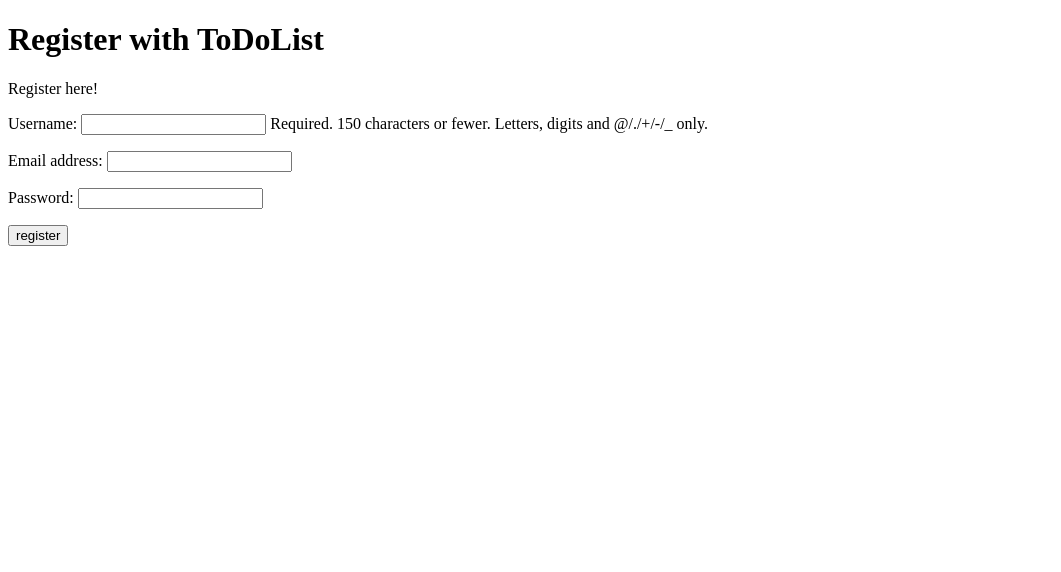
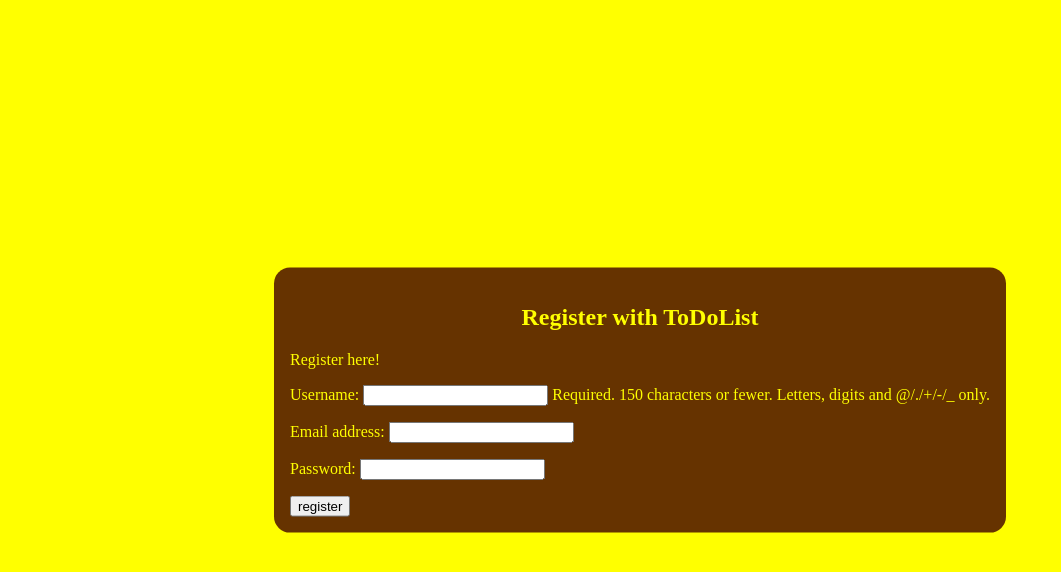
Before and after one commit to arifsundrani/Project1, a Django app: page /register/ in a window 1280 px wide. Shown: the top 572 px of the page, without its empty margins (0-1061 px from the left). Run offline with Django 3.2, Linux system fonts and the light colour scheme.

Commit message:
Style changes

```diff
--- a/ToDoList/List/templates/List/list.html
+++ b/ToDoList/List/templates/List/list.html
@@ -11,11 +11,9 @@
 </form>
 {% if todo_list %}
     <ul>
-<<<<<<< HEAD
+
     {% for t in todo_list %}
-=======
-    {% for t in todo_list %}
->>>>>>> FETCH_HEAD
+
     <form action='' method="POST">
     {% csrf_token %}
       <li>{{ t.task_text }}
--- a/ToDoList/List/templates/List/register.html
+++ b/ToDoList/List/templates/List/register.html
@@ -3,7 +3,9 @@
 	<head>
 		<title>ToDoList</title>
 	</head>
-{% if user.is_authenticated %}
+
+	<section>
+	{% if user.is_authenticated %}
 	You seem to be logged in already!
 	<a href="/">Click here to go to the homepage!</a>
 	<form action="/logout/" method="POST">
@@ -11,8 +13,7 @@
 		{% csrf_token %}
 		<input type="submit" value="logout" name="logout"/>
 	</form>
-{% else %}
-	<body>
+	{% else %}
 		<h1>Register with ToDoList</h1>
 
 		{% if registered %}
@@ -28,6 +29,25 @@
 			<input type="submit" name ="submit" value="register" />
 			</form>
 		{% endif %}
-	</body>
-{% endif %}
+	{% endif %}
+	</section>
+
+
+	<style>
+	h1 { text-align: center;}
+		body {
+        background: yellow }
+    section {
+        background: #663300;
+        color: yellow;
+        border-radius: 1em;
+        padding: 1em;
+        position: absolute;
+        top: 50%;
+        left: 50%;
+        margin-right: -40%;
+        transform: translate(-50%, -50%) }
+
+
+	</style>
 </html>
```
Also changed, not shown: ToDoList/List/templates/List/login.html (+11 -16 lines), ToDoList/db.sqlite3, 1 other file.
